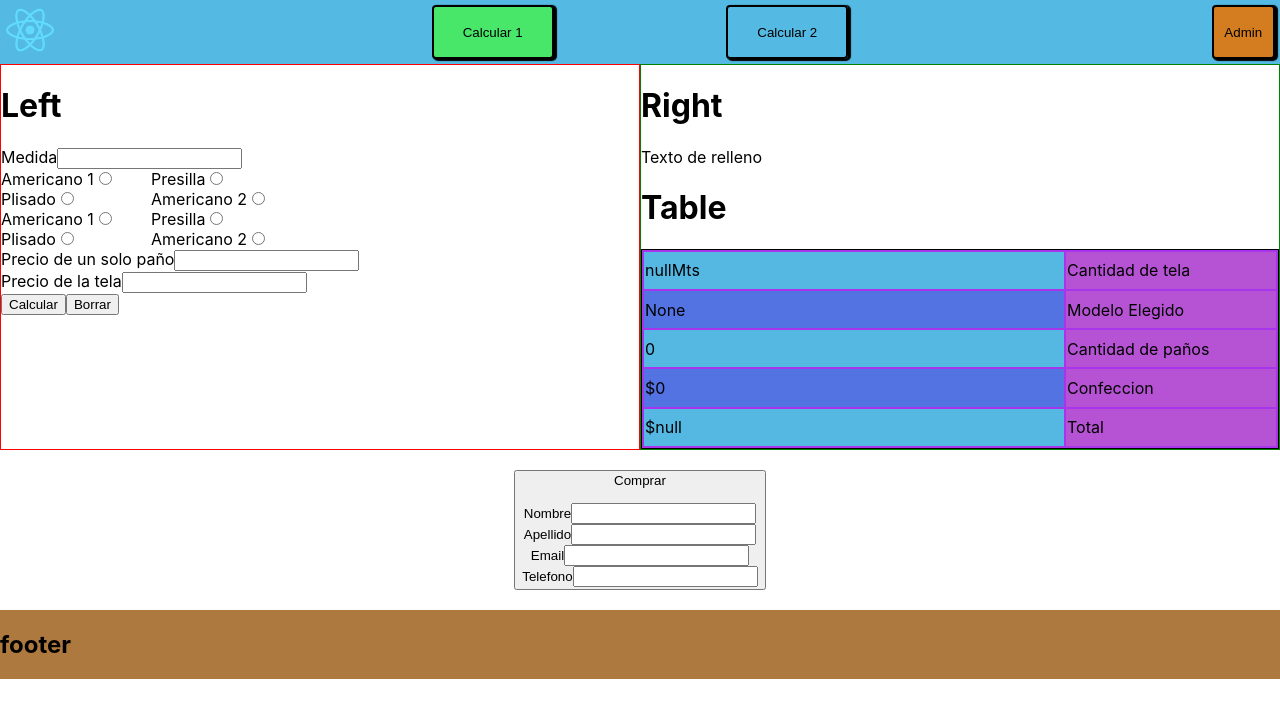
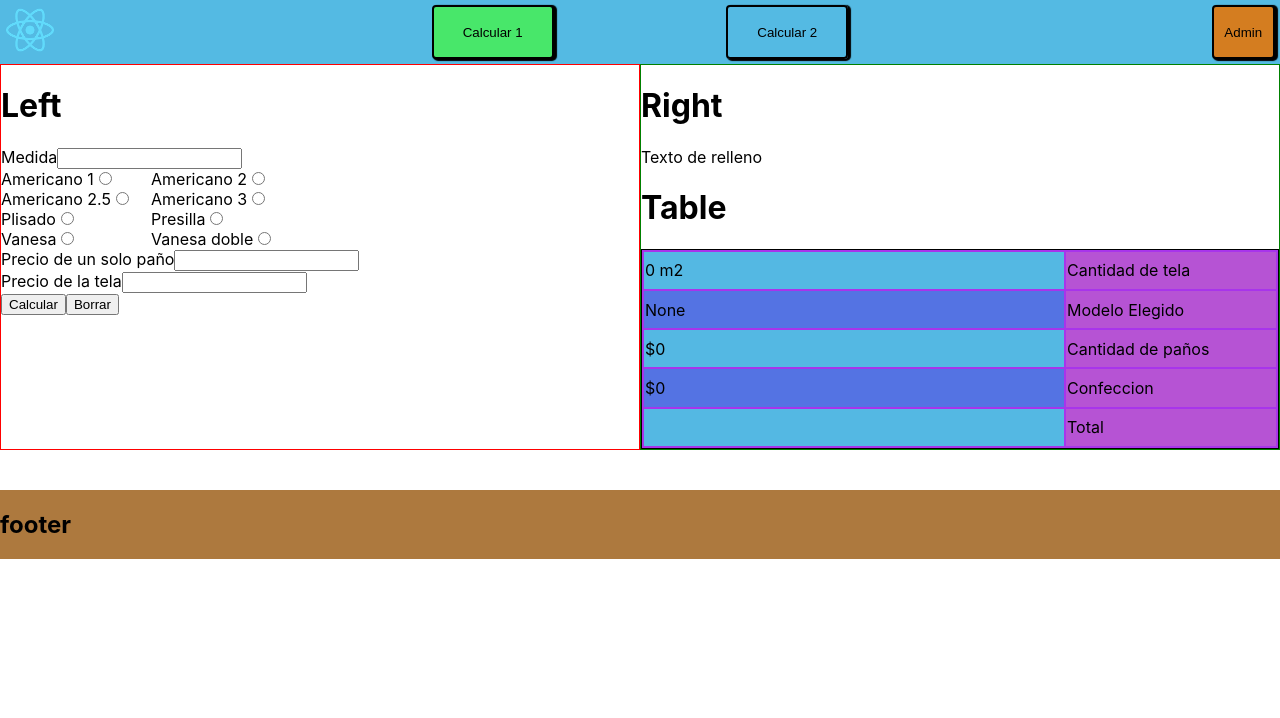
Before and after one commit to Momosan09/rotapol-v2, a React (Create React App) app in the folder client/: page / in a window 1280 px wide. Shown: the top 718 px of the page. Built offline with nearby package versions, Linux system fonts and the light colour scheme.

Commit message:
formulario y tablas

```diff
--- a/client/src/App.js
+++ b/client/src/App.js
@@ -1,3 +1,4 @@
+import { useState, useEffect } from 'react';
 import Navbar from './Navbar';
 import Left from './Left';
 import Right from './Right';
@@ -5,14 +6,37 @@ import Footer from './Footer';
 
 const App = () => {
 
+  const [medida, setMedida] = useState(''); // hook de estado
+  const [modelo, setModelo] = useState(''); // hook de estado
+  const [paño, setPaño] = useState(''); // hook de estado
+  const [precioTela, setPrecioTela] = useState(''); // hook de estado
+  const [hayPresupuesto, setHayPresupuesto] = useState(false); // hook de estado
+
+  useEffect(() => {
+    if (medida > 0 && modelo !== '' && paño > 0 && precioTela > 0)
+      setHayPresupuesto(true);
+    else
+      setHayPresupuesto(false);
+
+  }, [medida, modelo, paño, precioTela])
+
   return (
     <div className="App">
       <Navbar />
       <div className="Content">
-        <Left />
-        <Right />
+        <Left
+          medida={medida}
+          modelo={modelo}
+          paño={paño}
+          precioTela={precioTela}
+          setMedida={setMedida}
+          setModelo={setModelo}
+          setPaño={setPaño}
+          setPrecioTela={setPrecioTela}
+        />
+        <Right medida={medida} modelo={modelo} paño={paño} precioTela={precioTela} />
       </div>
-      <Footer />
+      <Footer hayPresupuesto={hayPresupuesto} />
     </div>
   );
 };
--- a/client/src/Footer.js
+++ b/client/src/Footer.js
@@ -1,13 +1,13 @@
 import Form2Comprar from './Form2comprar';
 const Footer = props => {
+
+  const { hayPresupuesto } = props;
+
   return (
     <>
     <br/>
     <section class="footersection1">
-    <button class="section1boton">
-      Comprar
-      <Form2Comprar />
-    </button>
+    <Form2Comprar hayPresupuesto={hayPresupuesto} />
 
     </section>
     <br/>
@@ -19,3 +19,7 @@ const Footer = props => {
 };
 
 export default Footer;
+// <button class="section1boton">
+//   Comprar
+//   <Form2Comprar />
+// </button>
--- a/client/src/Form.js
+++ b/client/src/Form.js
@@ -7,21 +7,39 @@ const Form = props => {
     e.preventDefault();
     console.log('calculando...');
   };
+
+
+  const {
+    medida,
+    precioTela,
+    paño,
+    modelo,
+    setMedida,
+    setPaño,
+    setPrecioTela,
+    setModelo } = props;
+
+  const handleClick = () => {
+    setMedida("");
+    setPaño("");
+    setPrecioTela("");
+  };
+
   return (
     <>
       <form onSubmit={handleSubmit}>
         <label>Medida</label>
-        <input type="number" min="1"/>
+        <input onChange={e => setMedida(e.target.value)} value={medida} type="number" min="1"/>
         <br/>
-        <Radios />
+        <Radios setModelo={setModelo} modelo={modelo} />
         <label>Precio de un solo paño</label>
-        <input type="number" min="1"/>
+        <input onChange={e => setPaño(e.target.value)} value={paño} type="number" min="1"/>
         <br/>
         <label>Precio de la tela</label>
-        <input type="number"min="1"/>
+        <input onChange={e => setPrecioTela(e.target.value)} value={precioTela} type="number"min="1"/>
         <br/>
         <button type="submit">Calcular</button>
-        <button type="reset">Borrar</button>
+        <button onClick={handleClick} type="reset">Borrar</button>
       </form>
     </>
   );
--- a/client/src/Form2comprar.js
+++ b/client/src/Form2comprar.js
@@ -1,7 +1,16 @@
 const Form2comprar = props => {
+
+    const { hayPresupuesto } = props;
+
+    const handleSubmit = e => {
+      e.preventDefault();
+      console.log('enviando pedido');
+    };
+
+
     return (
     <>
-    <form>
+    <form hidden={hayPresupuesto ? false : true} onSubmit={handleSubmit}>
         <br/>
         <label>Nombre</label>
         <input type="text"  maxlength="20"/>
@@ -18,6 +27,9 @@ const Form2comprar = props => {
 
         <label>Telefono</label>
         <input type="number" min="1" maxlength="30"/>
+
+        <br/>
+        <button type="submit">Comprar</button>
     </form>
     </>
     );
--- a/client/src/Left.js
+++ b/client/src/Left.js
@@ -1,10 +1,30 @@
 import Form from './Form';
 
 const Left = props => {
+
+  const {
+    medida,
+    precioTela,
+    paño,
+    modelo,
+    setMedida,
+    setPaño,
+    setPrecioTela,
+    setModelo } = props;
+
   return (
     <div className="Left">
       <h1>Left</h1>
-      <Form />
+      <Form
+        medida={medida}
+        modelo={modelo}
+        paño={paño}
+        precioTela={precioTela}
+        setMedida={setMedida}
+        setModelo={setModelo}
+        setPaño={setPaño}
+        setPrecioTela={setPrecioTela}
+      />
     </div>
   );
 };
--- a/client/src/Radios.js
+++ b/client/src/Radios.js
@@ -1,15 +1,27 @@
 const modelos = [
-  'Americano 1', 'Presilla', 'Plisado', 'Americano 2',
-  'Americano 1', 'Presilla', 'Plisado', 'Americano 2'
+  'Americano 1', 'Americano 2', 'Americano 2.5', 'Americano 3',
+  'Plisado', 'Presilla', 'Vanesa', 'Vanesa doble'
 ];
 
 const Radios = props => {
+
+  const { modelo, setModelo } = props;
+
+  const handleChange = e => {
+    console.log(e.target.value);
+    setModelo(e.target.value);
+  };
+
   return (
     <div className="Radios">
-      {modelos.map((modelo, i) => (
+      {modelos.map((m, i) => (
         <div key={i}>
-          <label htmlFor="">{modelo}</label>
-          <input type="radio" name="modelos"/>
+          <label htmlFor="">{m}</label>
+          <input
+            onChange={handleChange}
+            value={m}
+            checked={modelo === m ? true : false}
+            type="radio" name="modelos"/>
         </div>
       ))}
     </div>
--- a/client/src/Right.js
+++ b/client/src/Right.js
@@ -1,11 +1,14 @@
 import Table from './Table';
 
 const Right = props => {
+
+  const { medida, modelo, paño, precioTela } = props;
+
   return (
     <div className="Right">
       <h1>Right</h1>
       <p>Texto de relleno</p>
-      <Table />
+      <Table modelo={modelo} medida={medida} paño={paño} precioTela={precioTela}/>
     </div>
   );
 };
--- a/client/src/Table.js
+++ b/client/src/Table.js
@@ -5,29 +5,33 @@ const Confecc = null;
 const Total = null;
 
 const Table = props => {
+
+  const { medida, modelo, paño, precioTela} = props;
+
+
   return (
     <>
       <h1>Table</h1>
       <table>
         <tbody>
           <tr>
-            <td class="LeftTable LT0">{CantTela + "Mts"|| 0}</td>
+            <td class="LeftTable LT0">{(medida * 200) / 100 || 0} m2</td>
             <td class="RightTable">Cantidad de tela</td>
           </tr>
           <tr>
-            <td class="LeftTable LT1">{ModeloE || "None"}</td>
+            <td class="LeftTable LT1">{ modelo || "None"}</td>
             <td class="RightTable">Modelo Elegido</td>
           </tr>
           <tr>
-            <td class="LeftTable LT0">{CantPañ || 0}</td>
+            <td class="LeftTable LT0">${paño|| 0} </td>
             <td class="RightTable">Cantidad de paños</td>
           </tr>
           <tr>
-            <td class="LeftTable LT1">{Confecc||"$" + 0}</td>
+            <td class="LeftTable LT1">{precioTela||"$" + 0}</td>
             <td class="RightTable">Confeccion</td>
           </tr>
           <tr>
-            <td class="LeftTable LT0">{"$" + Total||"$" + 0}</td>
+            <td class="LeftTable LT0">{ precioTela + medida || ""}</td>
             <td class="RightTable">Total</td>
           </tr>
         </tbody>
```
